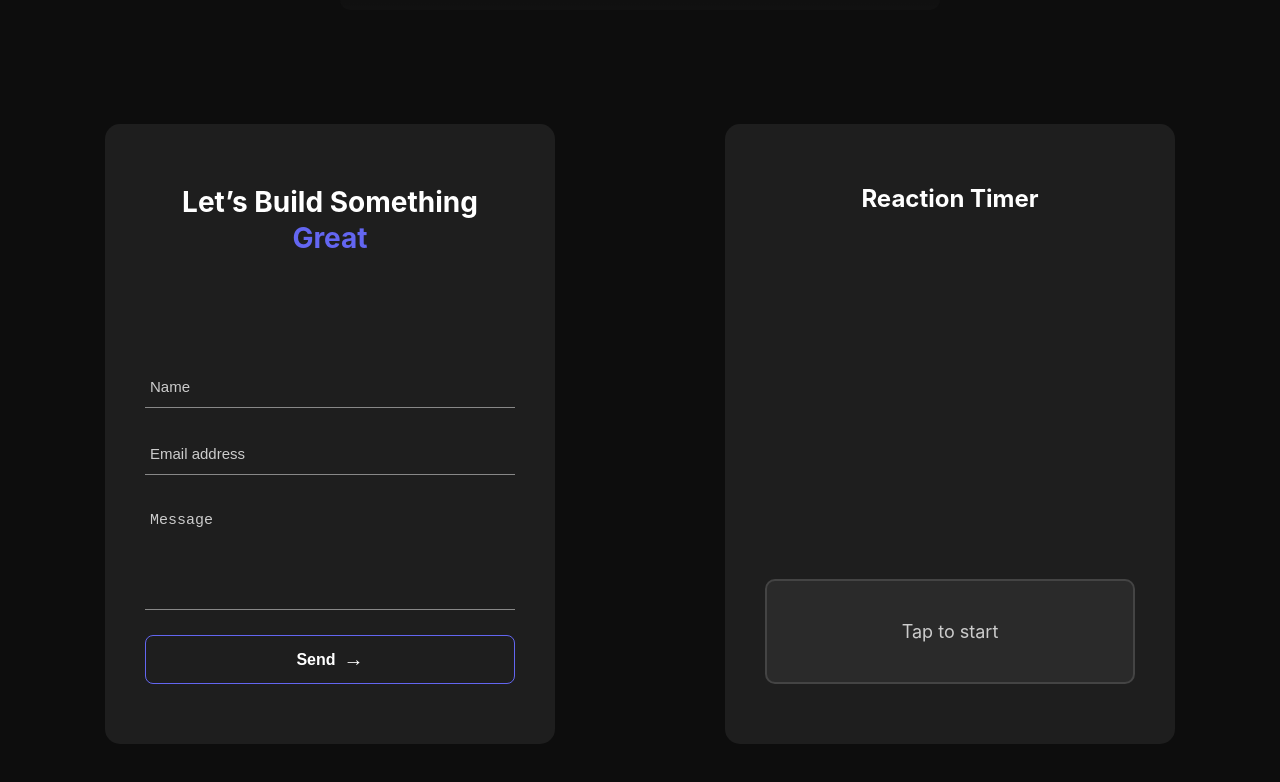
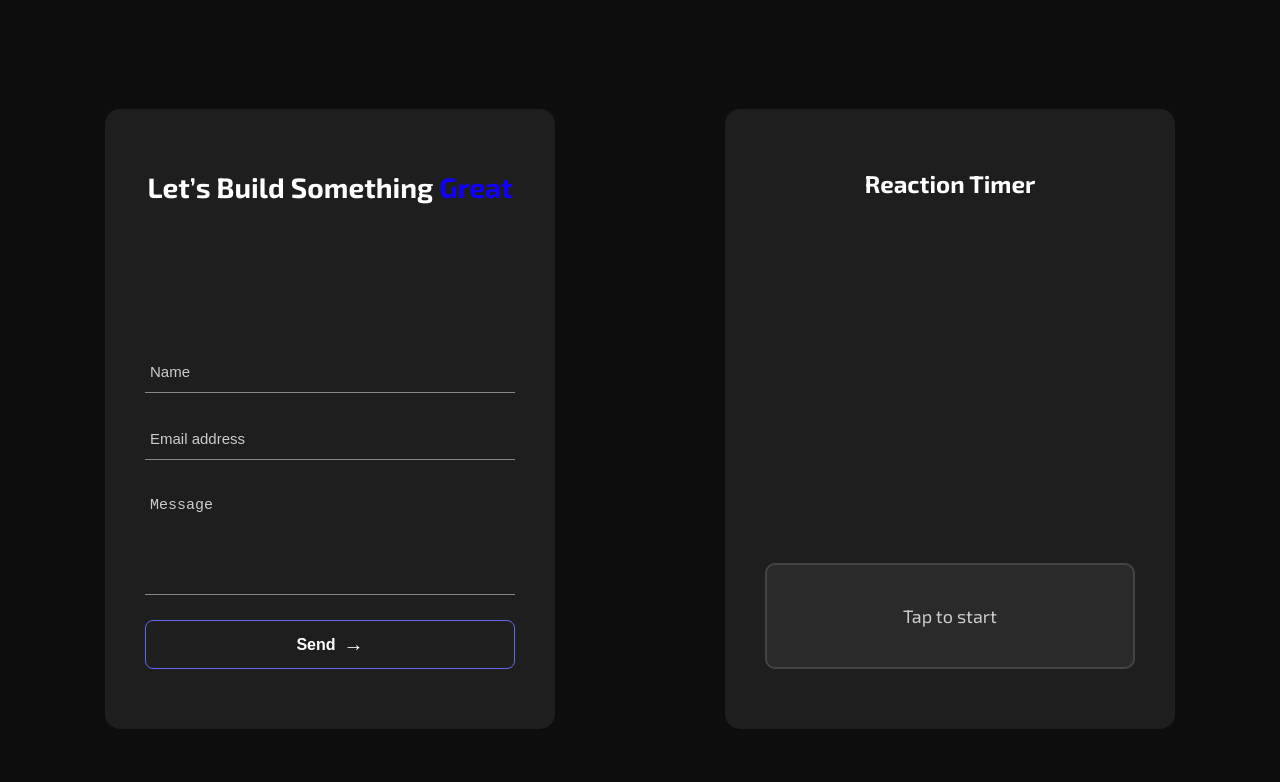
Before and after one commit to Madeshmadmax7/Portfolio-madesh, a React (Create React App) app: page / in a window 1280 px wide. Shown: the part 4883-5665 px from the top of the page. Built offline with nearby package versions, Linux system fonts and the light colour scheme.

Commit message:
style: font styling

```diff
--- a/src/components/Contact.css
+++ b/src/components/Contact.css
@@ -17,7 +17,7 @@
 }
 
 .contact-form-container h1 span {
-    color: #6366f1;
+    color: rgb(17, 0, 255);
 }
 
 .contact-form-container form {
@@ -46,7 +46,7 @@
 
 .contact-form-container form input:focus,
 .contact-form-container form textarea:focus {
-    border-bottom: 1px solid #6366f1;
+    border-bottom: 1px solid #0004ff;
 }
 
 .contact-form-container form button {
--- a/src/components/Header.css
+++ b/src/components/Header.css
@@ -1,3 +1,5 @@
+@import url('https://fonts.googleapis.com/css2?family=Exo+2:ital,wght@0,100..900;1,100..900&family=IBM+Plex+Sans:ital,wght@0,100;0,200;0,300;0,400;0,500;0,600;0,700;1,100;1,200;1,300;1,400;1,500;1,600;1,700&family=Roboto:ital,wght@0,100;0,300;0,400;0,500;0,700;0,900;1,100;1,300;1,400;1,500;1,700;1,900&family=Staatliches&display=swap');
+
 * {
     margin: 0;
     padding: 0;
@@ -5,7 +7,7 @@
 }
 
 body {
-    font-family: 'Inter', sans-serif;
+    font-family: "Exo 2", sans-serif;
     background-color: #0d0d0d;
     color: #f5f5f5;
 }
@@ -79,8 +81,9 @@
 }
 
 .stroke-text {
-    -webkit-text-stroke: 1px white;
+    -webkit-text-stroke: 1.7px rgb(17, 0, 255);
     color: transparent;
+    font-family: "IBM Plex Sans", sans-serif;
     font-weight: 700;
 }
 
--- a/src/components/ReactionTimer.css
+++ b/src/components/ReactionTimer.css
@@ -1,8 +1,8 @@
 .reaction-timer {
     background-color: #1a1a1a;
     color: #e0e0e0;
-    padding: 60px 40px;
-    max-width: 450px;
+    padding: 50px 30px;
+    max-width: 400px;
     margin: 50px auto;
     border-radius: 15px;
     text-align: center;
```
